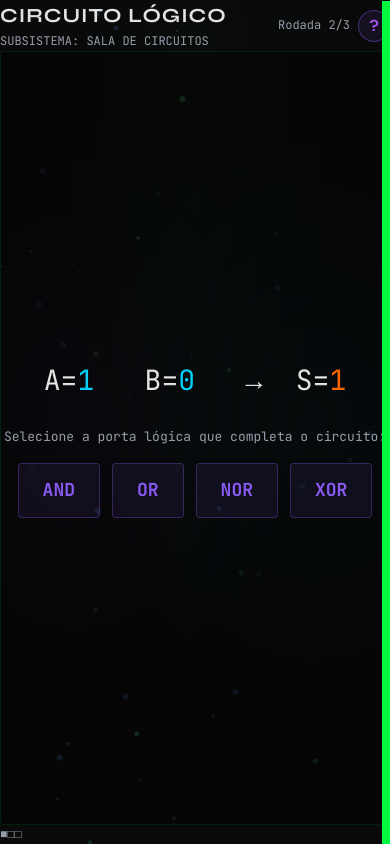
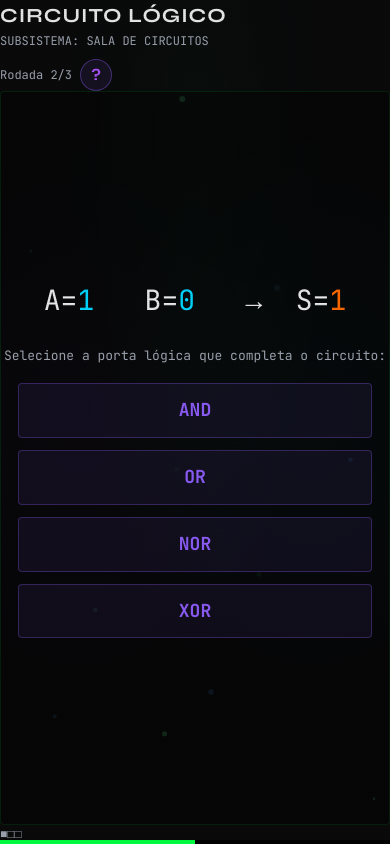
Before and after one commit to EdenAndrade/MATAB21-atividade-final, a website built with Vite: page index.html in a window 390 px wide. Both pictures are taken after a click on the button "AND". Built offline with nearby package versions, Linux system fonts and the light colour scheme.

Commit message:
feat: add mobile responsiveness - breakpoints, touch targets, adaptive particles

```diff
--- a/css/screens.css
+++ b/css/screens.css
@@ -246,4 +246,78 @@
       transition: none !important;
     }
   }
+
+  /* Tablet / mobile landscape */
+  @media (max-width: 768px) {
+    .screen {
+      padding: 16px;
+    }
+
+    .puzzle-header {
+      flex-direction: column;
+      align-items: flex-start;
+      gap: 8px;
+    }
+
+    .puzzle-area {
+      padding: 0 8px;
+    }
+
+    button.gate-btn,
+    button.entity-btn,
+    button.trace-btn,
+    button.fix-btn {
+      width: 100%;
+      padding: 14px 20px;
+      font-size: 16px;
+      min-height: 44px;
+    }
+
+    pre {
+      font-size: 11px !important;
+      padding: 12px !important;
+    }
+
+    .resolution-title {
+      font-size: 24px;
+    }
+
+    .timer-bar {
+      width: 4px !important;
+    }
+  }
+
+  /* Mobile portrait */
+  @media (max-width: 480px) {
+    .timer-bar {
+      right: auto !important;
+      left: 0 !important;
+      bottom: 0 !important;
+      top: auto !important;
+      width: 100% !important;
+      height: 4px !important;
+      background: linear-gradient(to right, var(--color-green) 50%, rgba(0,0,0,0.8) 50%) !important;
+    }
+
+    .boot-progress {
+      width: 90vw;
+    }
+
+    .boot-terminal .boot-line {
+      font-size: 12px;
+    }
+  }
+
+  /* Landscape em telas pequenas */
+  @media (orientation: landscape) and (max-height: 500px) {
+    .screen {
+      padding: 8px;
+    }
+    .puzzle-header {
+      margin-bottom: 8px;
+    }
+    .puzzle-area {
+      gap: 6px;
+    }
+  }
 }
--- a/js/particles.js
+++ b/js/particles.js
@@ -6,7 +6,9 @@ export function createNeuralParticles(container) {
   container.appendChild(canvas);
 
   const ctx = canvas.getContext('2d');
-  const particles = Array.from({ length: 50 }, () => ({
+  const isMobile = window.matchMedia('(max-width: 768px)').matches;
+  const particleCount = isMobile ? 15 : 50;
+  const particles = Array.from({ length: particleCount }, () => ({
     x: Math.random() * canvas.width,
     y: Math.random() * canvas.height,
     vx: (Math.random() - 0.5) * 0.3,
```
